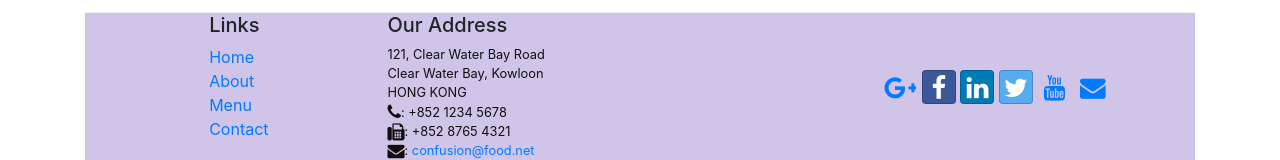
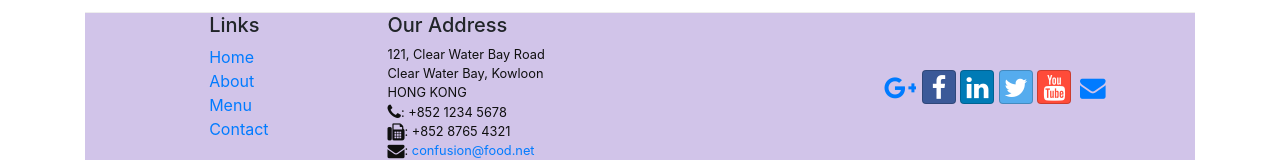
Before and after one commit to sreejithkayyoor/git-tut, a website: page index1.html in a window 1280 px wide. Shown: the part 1907-2067 px from the top of the page. Drawn offline with nearby package versions, Linux system fonts and the light colour scheme; a script that the page names is missing; files whose address does not match are found by name.

Commit message:
Image min  -  Node Module

```diff
--- a/index1.html
+++ b/index1.html
@@ -9,8 +9,10 @@
                 <meta http-equiv="x-ua-compatible" content="ie=edge">
                 <link rel="stylesheet" href="node_modules/bootstrap/dist/css/bootstrap.min.css">
                 <!-- <link rel="stylesheet" href="https://maxcdn.bootstrapcdn.com/bootstrap/4.0.0-alpha.6/css/bootstrap.min.css" integrity="sha384-rwoIResjU2yc3z8GV/NPeZWAv56rSmLldC3R/AZzGRnGxQQKnKkoFVhFQhNUwEyJ" crossorigin="anonymous">     -->
-                <link href="https://cdnjs.cloudflare.com/ajax/libs/bootstrap-social/5.1.1/bootstrap-social.min.css" rel="stylesheet" >
-                <link href="https://maxcdn.bootstrapcdn.com/font-awesome/4.7.0/css/font-awesome.min.css" rel="stylesheet" integrity="sha384-wvfXpqpZZVQGK6TAh5PVlGOfQNHSoD2xbE+QkPxCAFlNEevoEH3Sl0sibVcOQVnN" crossorigin="anonymous">
+                <!-- <link href="https://cdnjs.cloudflare.com/ajax/libs/bootstrap-social/5.1.1/bootstrap-social.min.css" rel="stylesheet" > -->
+                <link rel="stylesheet" href="node_modules/bootstrap-social/bootstrap-social.css">
+                <!-- <link href="https://maxcdn.bootstrapcdn.com/font-awesome/4.7.0/css/font-awesome.min.css" rel="stylesheet" integrity="sha384-wvfXpqpZZVQGK6TAh5PVlGOfQNHSoD2xbE+QkPxCAFlNEevoEH3Sl0sibVcOQVnN" crossorigin="anonymous"> -->
+                <link rel="stylesheet" href="node_modules/font-awesome/font-awesome.min.css">
                 <link rel="stylesheet" href="css/styles.css">
 
 
--- a/package.json
+++ b/package.json
@@ -9,7 +9,10 @@
     "lite": "lite-server",
     "scss": "node-sass -o css/ css/",
     "watch:scss": "onchange \"css/*.scss\" -- npm run scss",
-    "watch:all": "parallelshell \"npm run watch:scss\" \"npm run lite\""
+    "watch:all": "parallelshell \"npm run watch:scss\" \"npm run lite\"",
+    "clean": "rimraf dist",
+    "copyfonts": "copyfiles -f node_modules/font-awesome/fonts/* dist/fonts",
+    "imagemin": "imagemin img/* -o dist/img"
   },
   "repository": {
     "type": "git",
@@ -22,6 +25,7 @@
   },
   "homepage": "https://github.com/sreejithkayyoor/git-tut#readme",
   "devDependencies": {
+    "bootstrap-social": "^5.1.1",
     "lite-server": "^2.3.0",
     "node-sass": "^4.7.2",
     "onchange": "^3.3.0",
```
Also changed, not shown: 2 other files.
